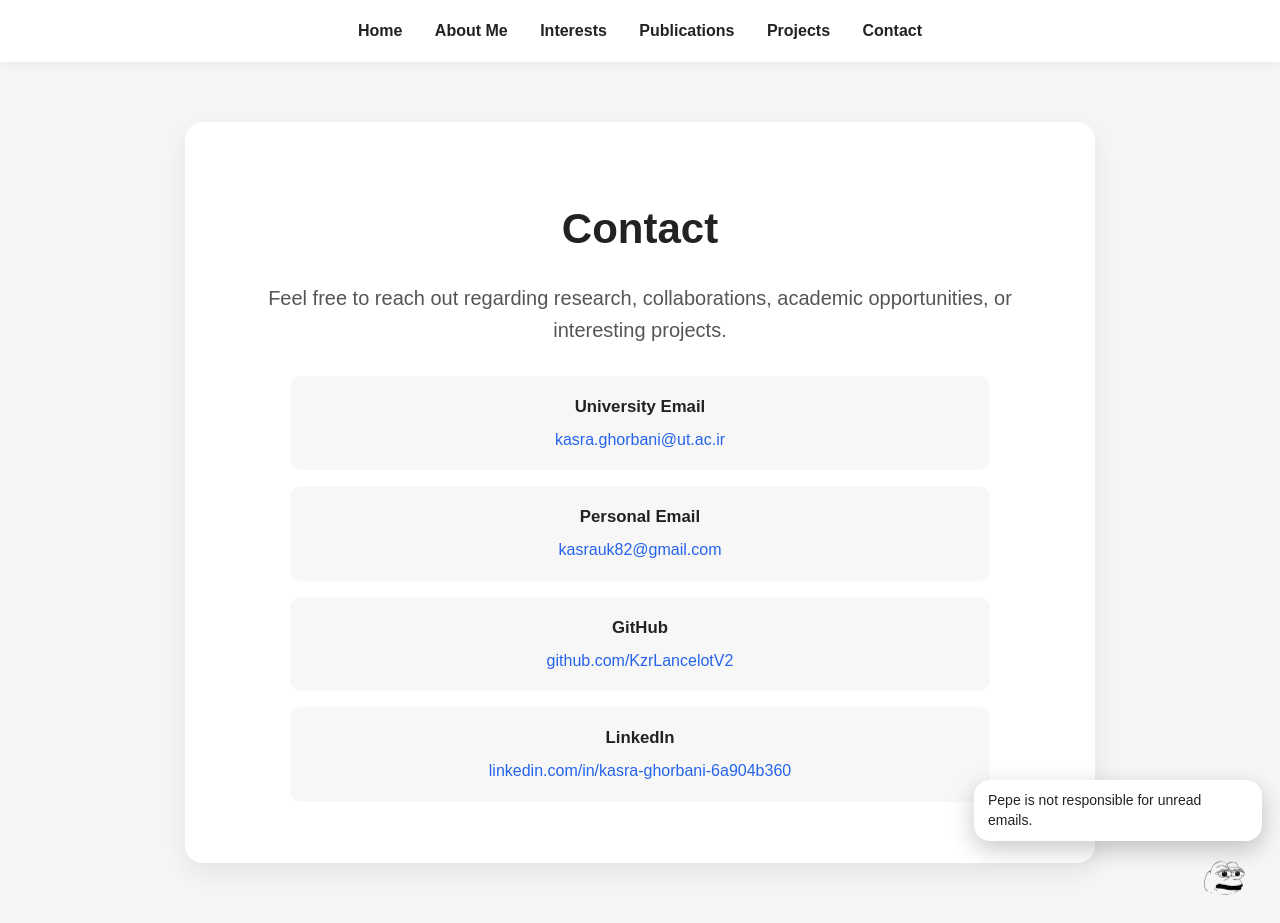
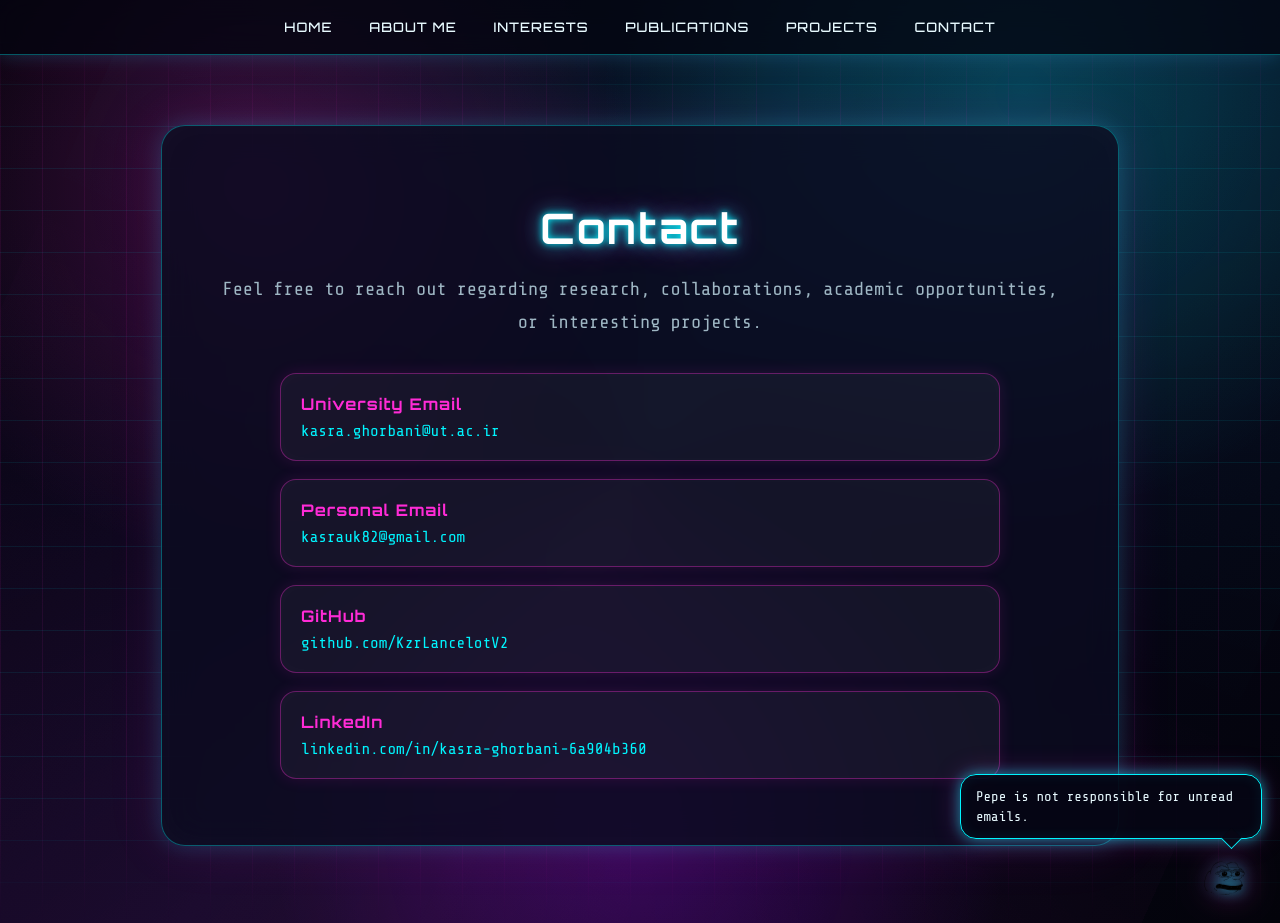
Before and after one commit to KzrLancelotV2/kasraghobrani.qzz.io, a Jekyll site: the page contact.html, which Jekyll copies as it is, in a window 1280 px wide and 923 px high. Built offline with Jekyll 4.4.1, drawn with Linux system fonts in a browser that asks for light colours.

Commit message:
Apply cyberpunk neon theme

```diff
--- a/assets/css/pepe.css
+++ b/assets/css/pepe.css
@@ -17,26 +17,49 @@
   pointer-events: auto !important;
   transform-origin: center bottom !important;
   animation: pepeFloat 2.8s ease-in-out infinite !important;
+  filter:
+    drop-shadow(0 0 7px #00f5ff)
+    drop-shadow(0 0 14px rgba(255, 43, 214, 0.65));
 }
 
 #pepe-mascot:hover {
-  filter: drop-shadow(0 0 8px rgba(0, 0, 0, 0.25));
+  filter:
+    drop-shadow(0 0 10px #39ff14)
+    drop-shadow(0 0 20px #00f5ff);
 }
 
 #pepe-bubble {
-  max-width: 260px !important;
-  margin-bottom: 10px !important;
-  padding: 11px 14px !important;
-  background: #ffffff !important;
-  color: #222222 !important;
+  max-width: 270px !important;
+  margin-bottom: 12px !important;
+  padding: 12px 15px !important;
+  background: rgba(6, 6, 20, 0.92) !important;
+  color: #e8faff !important;
+  border: 1px solid #00f5ff !important;
   border-radius: 16px !important;
-  box-shadow: 0 8px 24px rgba(0, 0, 0, 0.22) !important;
+  box-shadow:
+    0 0 14px rgba(0, 245, 255, 0.55),
+    0 0 28px rgba(255, 43, 214, 0.25),
+    inset 0 0 14px rgba(0, 245, 255, 0.08) !important;
+  font-family: 'Share Tech Mono', monospace !important;
   font-size: 14px !important;
   line-height: 1.4 !important;
   opacity: 0;
   transform: translateY(8px);
   transition: opacity 0.25s ease, transform 0.25s ease;
   pointer-events: none !important;
+}
+
+#pepe-bubble::after {
+  content: "";
+  position: absolute;
+  right: 22px;
+  bottom: -8px;
+  width: 14px;
+  height: 14px;
+  background: rgba(6, 6, 20, 0.92);
+  border-right: 1px solid #00f5ff;
+  border-bottom: 1px solid #00f5ff;
+  transform: rotate(45deg);
 }
 
 #pepe-bubble.visible {
--- a/style.css
+++ b/style.css
@@ -1,109 +1,302 @@
-body {
-  font-family: Arial, sans-serif;
-  background: #f6f6f6;
-  color: #222;
-  line-height: 1.6;
-  margin: 0;
+@import url('https://fonts.googleapis.com/css2?family=Orbitron:wght@500;700;900&family=Share+Tech+Mono&display=swap');
+
+:root {
+    --bg-dark: #050510;
+    --bg-card: rgba(12, 12, 32, 0.82);
+    --neon-cyan: #00f5ff;
+    --neon-pink: #ff2bd6;
+    --neon-purple: #8f00ff;
+    --neon-green: #39ff14;
+    --text-main: #e8faff;
+    --text-muted: #9fb7c4;
 }
 
+/* Global */
+body {
+    margin: 0;
+    min-height: 100vh;
+    font-family: 'Share Tech Mono', monospace;
+    color: var(--text-main);
+    background:
+        radial-gradient(circle at 20% 20%, rgba(255, 43, 214, 0.22), transparent 30%),
+        radial-gradient(circle at 80% 10%, rgba(0, 245, 255, 0.20), transparent 32%),
+        radial-gradient(circle at 50% 90%, rgba(143, 0, 255, 0.24), transparent 35%),
+        linear-gradient(135deg, #03030a 0%, #080820 50%, #03030a 100%);
+    overflow-x: hidden;
+}
+
+/* Cyberpunk grid overlay */
+body::before {
+    content: "";
+    position: fixed;
+    inset: 0;
+    background-image:
+        linear-gradient(rgba(0, 245, 255, 0.08) 1px, transparent 1px),
+        linear-gradient(90deg, rgba(255, 43, 214, 0.08) 1px, transparent 1px);
+    background-size: 42px 42px;
+    mask-image: linear-gradient(to bottom, transparent, black 15%, black 85%, transparent);
+    pointer-events: none;
+    z-index: -2;
+}
+
+/* Moving neon haze */
+body::after {
+    content: "";
+    position: fixed;
+    inset: -20%;
+    background:
+        conic-gradient(
+            from 180deg,
+            transparent,
+            rgba(0, 245, 255, 0.08),
+            transparent,
+            rgba(255, 43, 214, 0.10),
+            transparent
+        );
+    animation: neonRotate 18s linear infinite;
+    pointer-events: none;
+    z-index: -3;
+}
+
+@keyframes neonRotate {
+    from {
+        transform: rotate(0deg);
+    }
+    to {
+        transform: rotate(360deg);
+    }
+}
+
+/* Navigation */
 nav {
-  background: white;
+    position: sticky;
+    top: 0;
+    z-index: 1000;
     padding: 18px 40px;
-  box-shadow: 0 2px 12px rgba(0,0,0,0.06);
     text-align: center;
+    background: rgba(5, 5, 16, 0.78);
+    backdrop-filter: blur(14px);
+    border-bottom: 1px solid rgba(0, 245, 255, 0.35);
+    box-shadow:
+        0 0 18px rgba(0, 245, 255, 0.18),
+        0 0 35px rgba(255, 43, 214, 0.08);
 }
 
 nav a {
-  color: #222;
+    color: var(--text-main);
     text-decoration: none;
     margin: 0 14px;
-  font-weight: 600;
+    font-family: 'Orbitron', sans-serif;
+    font-size: 0.82rem;
+    letter-spacing: 1px;
+    text-transform: uppercase;
+    transition: all 0.2s ease;
 }
 
 nav a:hover {
-  color: #0066cc;
+    color: var(--neon-cyan);
+    text-shadow:
+        0 0 6px var(--neon-cyan),
+        0 0 14px var(--neon-cyan);
 }
 
+/* Main Card */
 main {
-  max-width: 820px;
-  margin: 60px auto;
-  background: white;
-  padding: 45px;
-  border-radius: 18px;
-  box-shadow: 0 10px 30px rgba(0,0,0,0.08);
+    max-width: 860px;
+    margin: 70px auto;
+    padding: 48px;
+    background: var(--bg-card);
+    border: 1px solid rgba(0, 245, 255, 0.35);
+    border-radius: 24px;
+    box-shadow:
+        0 0 22px rgba(0, 245, 255, 0.18),
+        0 0 55px rgba(255, 43, 214, 0.12),
+        inset 0 0 35px rgba(255, 255, 255, 0.025);
+    backdrop-filter: blur(18px);
 }
 
 .home {
     text-align: center;
 }
 
+/* Profile image */
 .profile {
     width: 180px;
     height: 180px;
     object-fit: cover;
     border-radius: 50%;
-  margin-bottom: 20px;
+    border: 3px solid var(--neon-cyan);
+    box-shadow:
+        0 0 18px var(--neon-cyan),
+        0 0 34px rgba(255, 43, 214, 0.55);
+    margin-bottom: 24px;
 }
 
+/* Typography */
 h1 {
+    font-family: 'Orbitron', sans-serif;
     font-size: 42px;
-  margin-bottom: 10px;
+    margin-bottom: 12px;
+    color: white;
+    letter-spacing: 2px;
+    text-shadow:
+        0 0 7px var(--neon-cyan),
+        0 0 18px rgba(0, 245, 255, 0.65),
+        0 0 32px rgba(255, 43, 214, 0.45);
+}
+
+h2 {
+    font-family: 'Orbitron', sans-serif;
+    color: var(--neon-cyan);
+    margin-top: 36px;
+    text-shadow: 0 0 12px rgba(0, 245, 255, 0.7);
+}
+
+p {
+    font-size: 1.05rem;
+    line-height: 1.75;
+    color: var(--text-main);
 }
 
 .subtitle {
-  font-size: 20px;
-  color: #555;
+    font-size: 1.18rem;
+    color: var(--text-muted);
+    margin-bottom: 28px;
 }
 
+/* Lists */
+ul {
+    text-align: left;
+    max-width: 650px;
+    margin: 30px auto;
+}
+
+li {
+    margin: 12px 0;
+    color: var(--text-main);
+}
+
+li::marker {
+    color: var(--neon-pink);
+}
+
+/* Social buttons */
 .socials {
-  margin-top: 30px;
+    margin-top: 34px;
 }
 
 .socials a {
     display: inline-block;
     margin: 8px;
-  padding: 10px 18px;
-  background: #222;
-  color: white;
-  border-radius: 8px;
+    padding: 12px 18px;
+    color: var(--neon-cyan);
+    border: 1px solid var(--neon-cyan);
+    border-radius: 10px;
     text-decoration: none;
+    font-family: 'Orbitron', sans-serif;
+    font-size: 0.78rem;
+    letter-spacing: 1px;
+    text-transform: uppercase;
+    background: rgba(0, 245, 255, 0.06);
+    box-shadow:
+        0 0 10px rgba(0, 245, 255, 0.25),
+        inset 0 0 10px rgba(0, 245, 255, 0.08);
+    transition: all 0.2s ease;
 }
 
 .socials a:hover {
-  background: #0066cc;
+    color: #050510;
+    background: var(--neon-cyan);
+    box-shadow:
+        0 0 14px var(--neon-cyan),
+        0 0 30px rgba(0, 245, 255, 0.7);
+    transform: translateY(-2px);
 }
 
-
+/* Contact page */
 .contact-card {
-margin-top: 30px;
-max-width: 700px;
+    margin-top: 34px;
+    max-width: 720px;
     margin-left: auto;
     margin-right: auto;
 }
 
 .contact-item {
-background: #f7f7f7;
-border-radius: 12px;
-padding: 18px;
-margin-bottom: 16px;
-transition: transform 0.2s ease;
+    background: rgba(255, 255, 255, 0.045);
+    border: 1px solid rgba(255, 43, 214, 0.35);
+    border-radius: 16px;
+    padding: 20px;
+    margin-bottom: 18px;
+    text-align: left;
+    box-shadow:
+        0 0 16px rgba(255, 43, 214, 0.12),
+        inset 0 0 18px rgba(255, 255, 255, 0.02);
+    transition: all 0.2s ease;
 }
 
 .contact-item:hover {
-transform: translateY(-2px);
+    transform: translateY(-3px);
+    border-color: var(--neon-cyan);
+    box-shadow:
+        0 0 18px rgba(0, 245, 255, 0.22),
+        0 0 35px rgba(255, 43, 214, 0.12);
 }
 
 .contact-item strong {
     display: block;
-margin-bottom: 6px;
-font-size: 1.05rem;
+    margin-bottom: 8px;
+    color: var(--neon-pink);
+    font-family: 'Orbitron', sans-serif;
+    letter-spacing: 1px;
 }
 
 .contact-item a {
-color: #2563eb;
+    color: var(--neon-cyan);
     text-decoration: none;
 }
 
 .contact-item a:hover {
-text-decoration: underline;
+    text-shadow: 0 0 10px var(--neon-cyan);
 }
+
+/* Normal links */
+a {
+    color: var(--neon-cyan);
+}
+
+a:hover {
+    color: var(--neon-pink);
+}
+
+/* Mobile */
+@media (max-width: 700px) {
+    nav {
+        padding: 16px 14px;
+    }
+
+    nav a {
+        display: inline-block;
+        margin: 6px 8px;
+        font-size: 0.72rem;
+    }
+
+    main {
+        margin: 36px 14px;
+        padding: 30px 22px;
+    }
+
+    h1 {
+        font-size: 32px;
+    }
+
+    .profile {
+        width: 145px;
+        height: 145px;
+    }
+
+    .socials a {
+        display: block;
+        max-width: 240px;
+        margin: 10px auto;
+    }
+}
```
Lines whose indentation alone changed are shown as unchanged.
